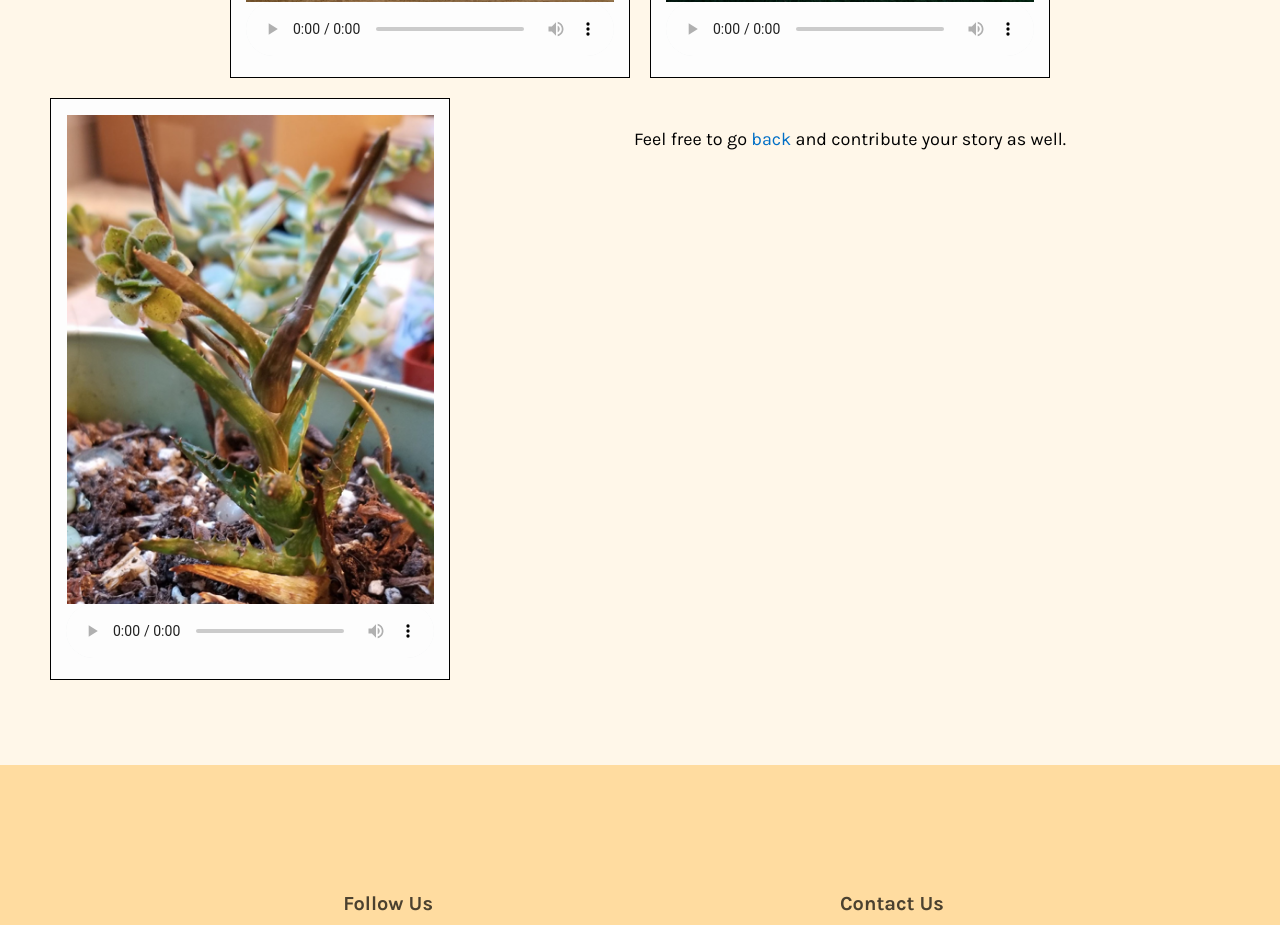
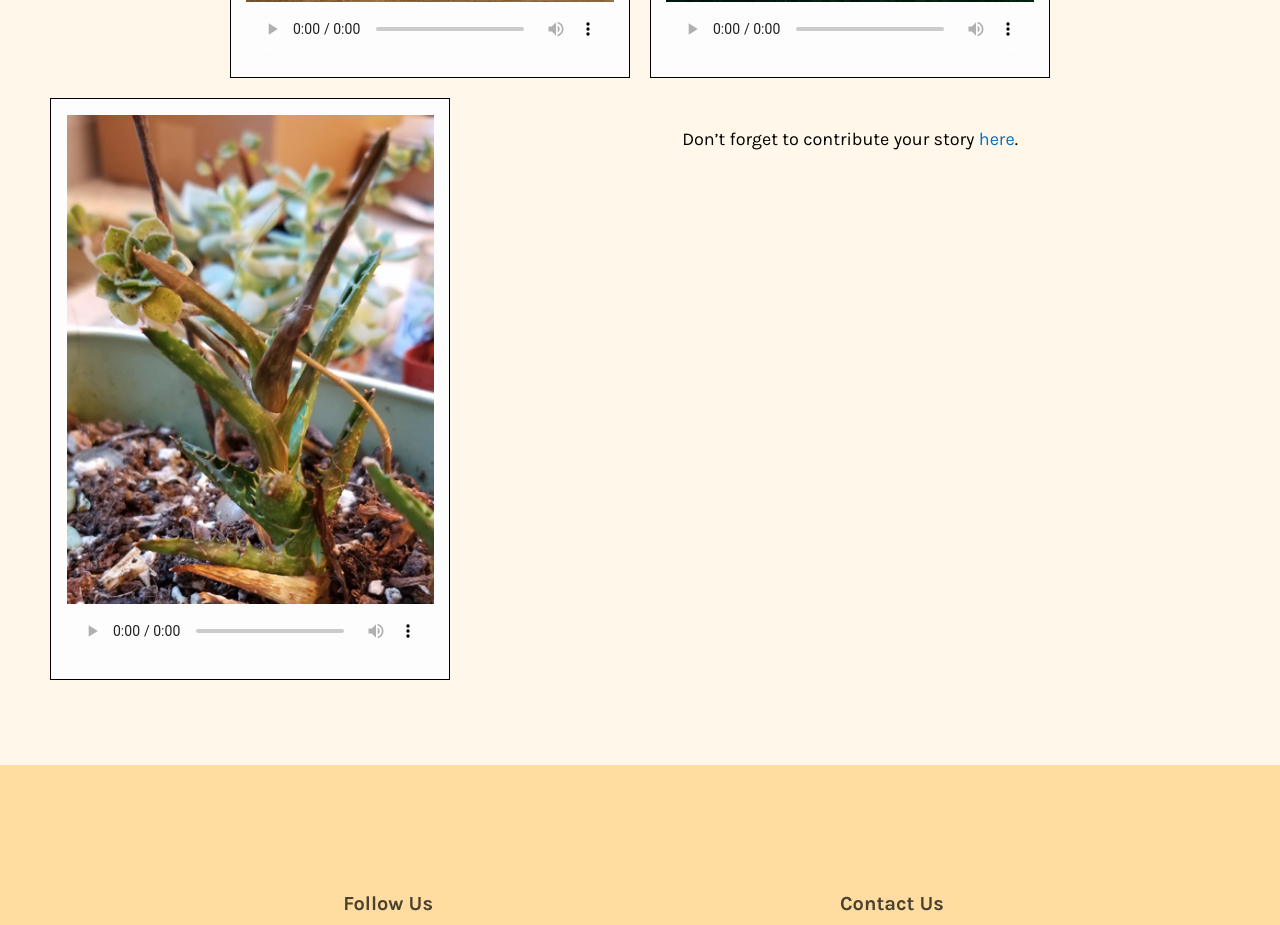
Before and after one commit to akshatksharma/Grounded, a React (Create React App) app: page /about in a window 1280 px wide. Shown: the part 1740-2665 px from the top of the page. Built offline with nearby package versions, Linux system fonts and the light colour scheme.

Commit message:
Updated bottom text

```diff
--- a/src/Pages/Aboutpage/About.js
+++ b/src/Pages/Aboutpage/About.js
@@ -127,8 +127,7 @@ const About = () => {
           </div>
           <div style={{ margin: "40px auto" }}>
             <p className="text">
-              Feel free to go <Link to="/">back</Link> and contribute your story
-              as well.
+              Don’t forget to contribute your story <Link to="/">here</Link>.
             </p>
           </div>
         </div>
```
